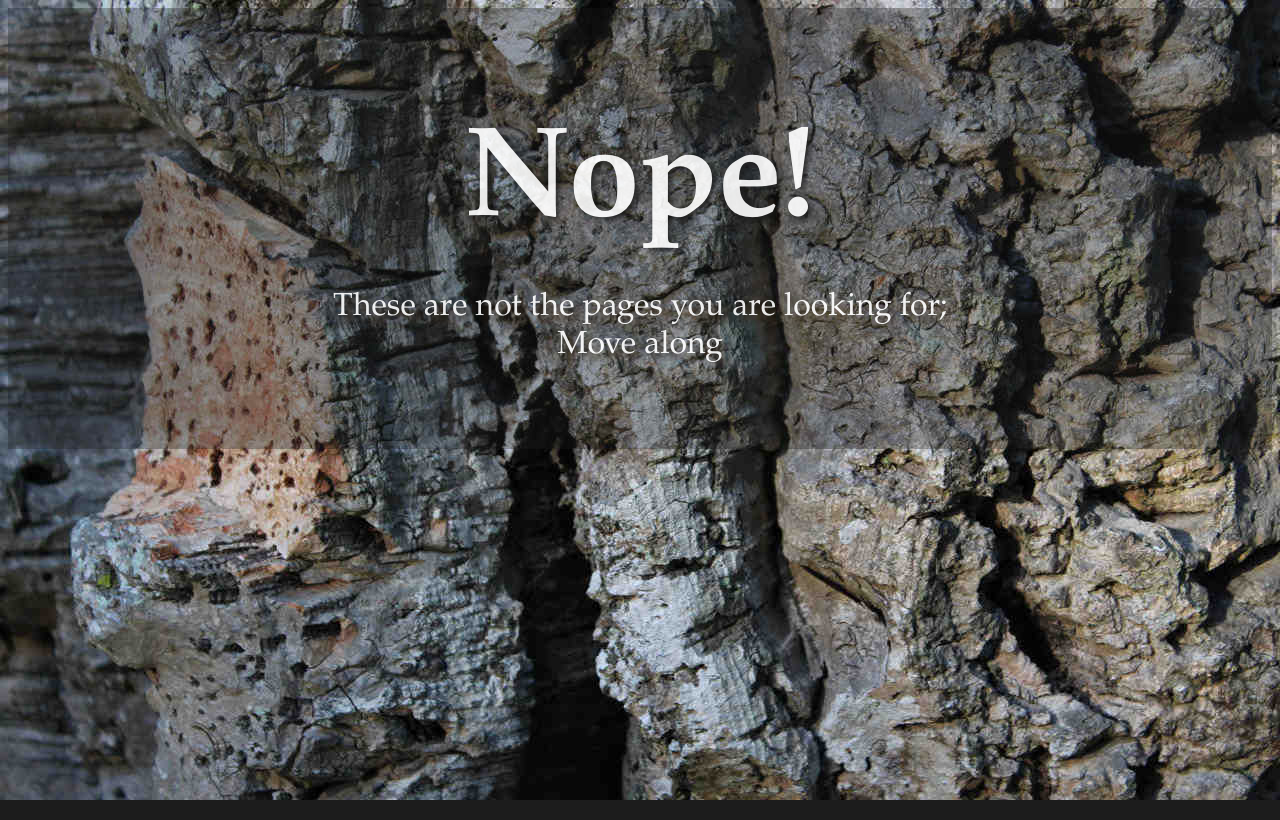
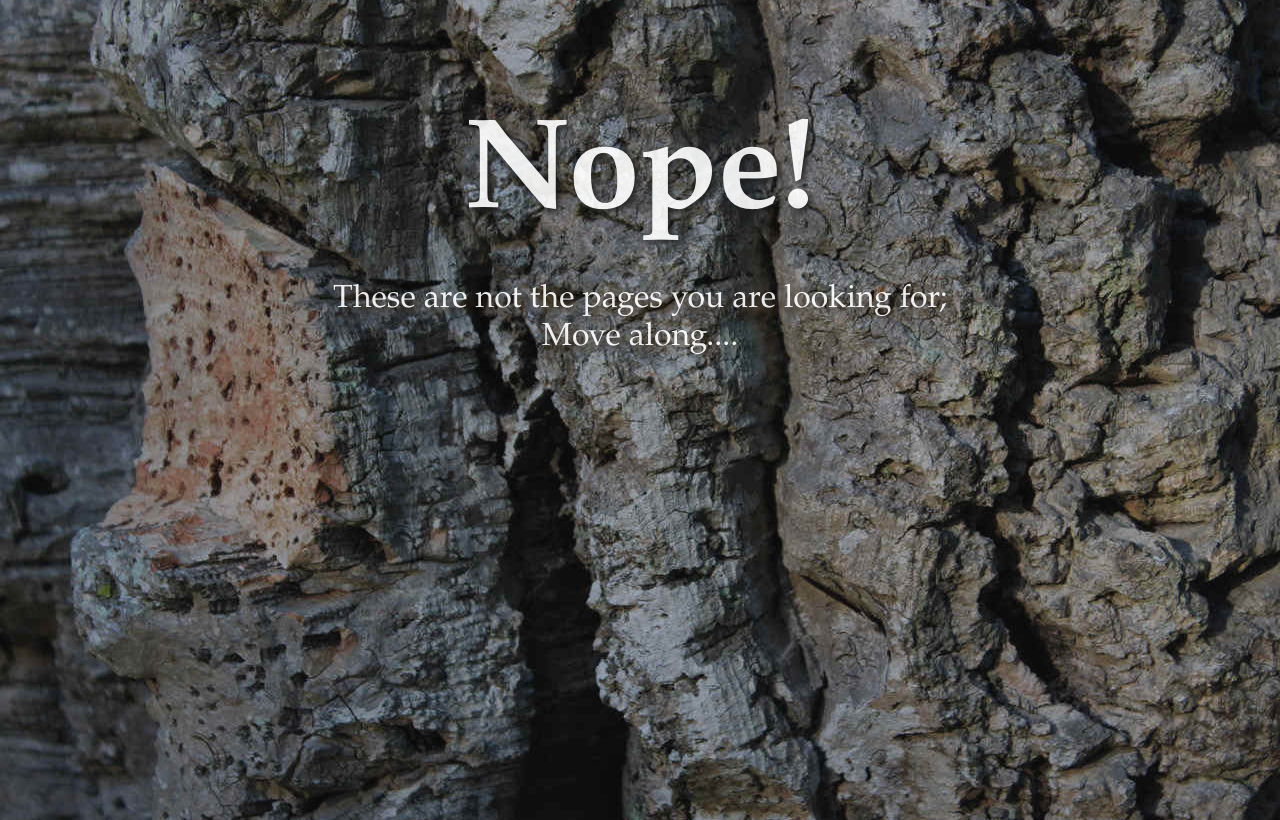
Before and after one commit to paulmuscat/paulmuscat-swa, a plain HTML site: page build_assets/index.html in a window 1280 px wide. Drawn offline with Linux system fonts and the light colour scheme.

Commit message:
update style

```diff
--- a/build_assets/index.html
+++ b/build_assets/index.html
@@ -6,7 +6,7 @@
  <body>
    <div class="main">
      <h1>Nope!</h1>
-     <p class="tagline">These are not the pages you are looking for; <br>Move along</p>
+     <p class="tagline">These are not the pages you are looking for; <br>Move along....</p>
    </div>
  </body>
 </html>
--- a/build_assets/pm-swa-v1.css
+++ b/build_assets/pm-swa-v1.css
@@ -7,6 +7,7 @@ body {
    font-family: palatino, baskerville, serif;
    color: white;
    text-shadow: 0.2em 0.2em 0.4em #1c1c1c;
+   margin: 0;
    }
 
 h1 {
@@ -45,4 +46,5 @@ p {
     background-color: #1c1c1c5c;
     text-align: center;
     opacity: 0.9;
+    height: 100%;
     }
```
